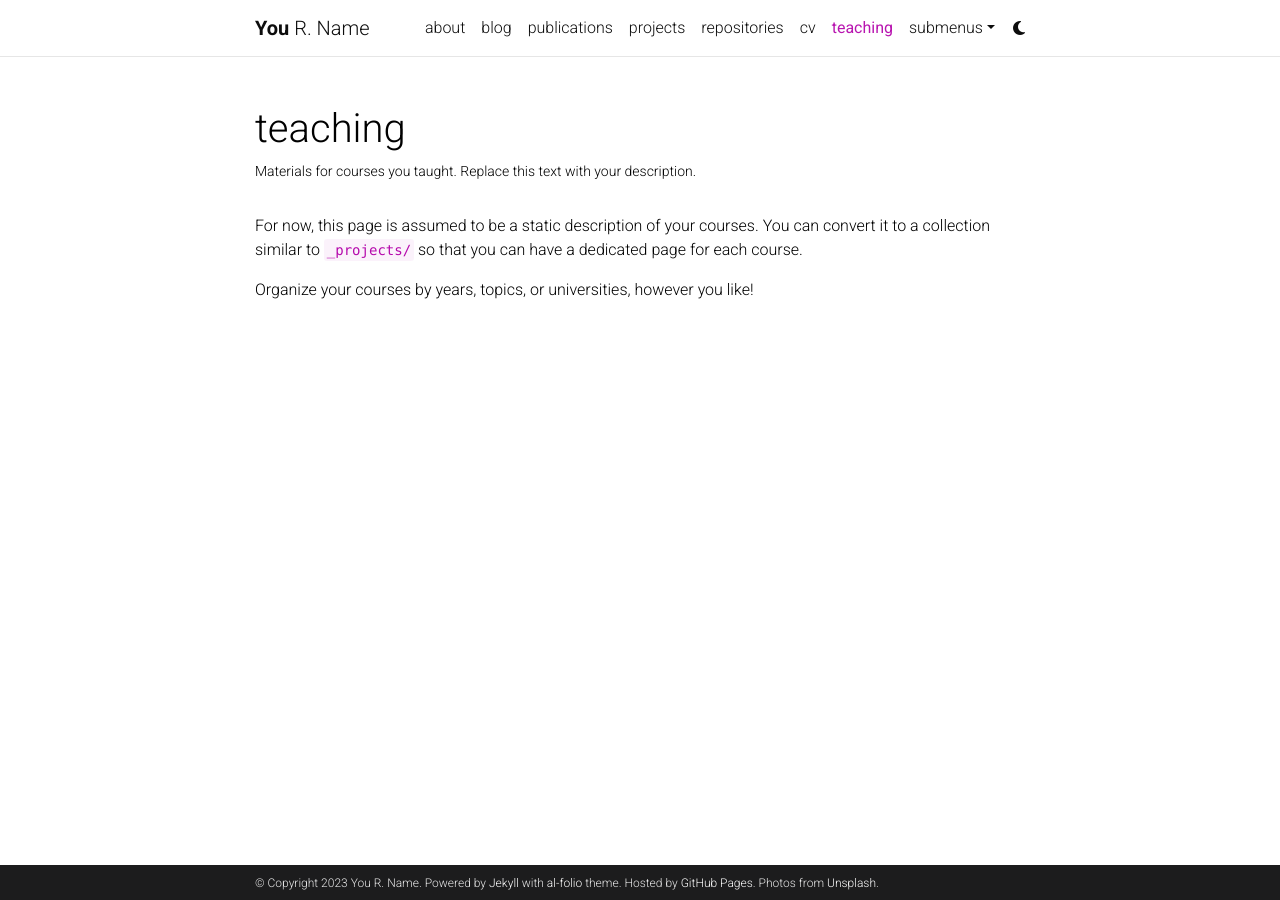
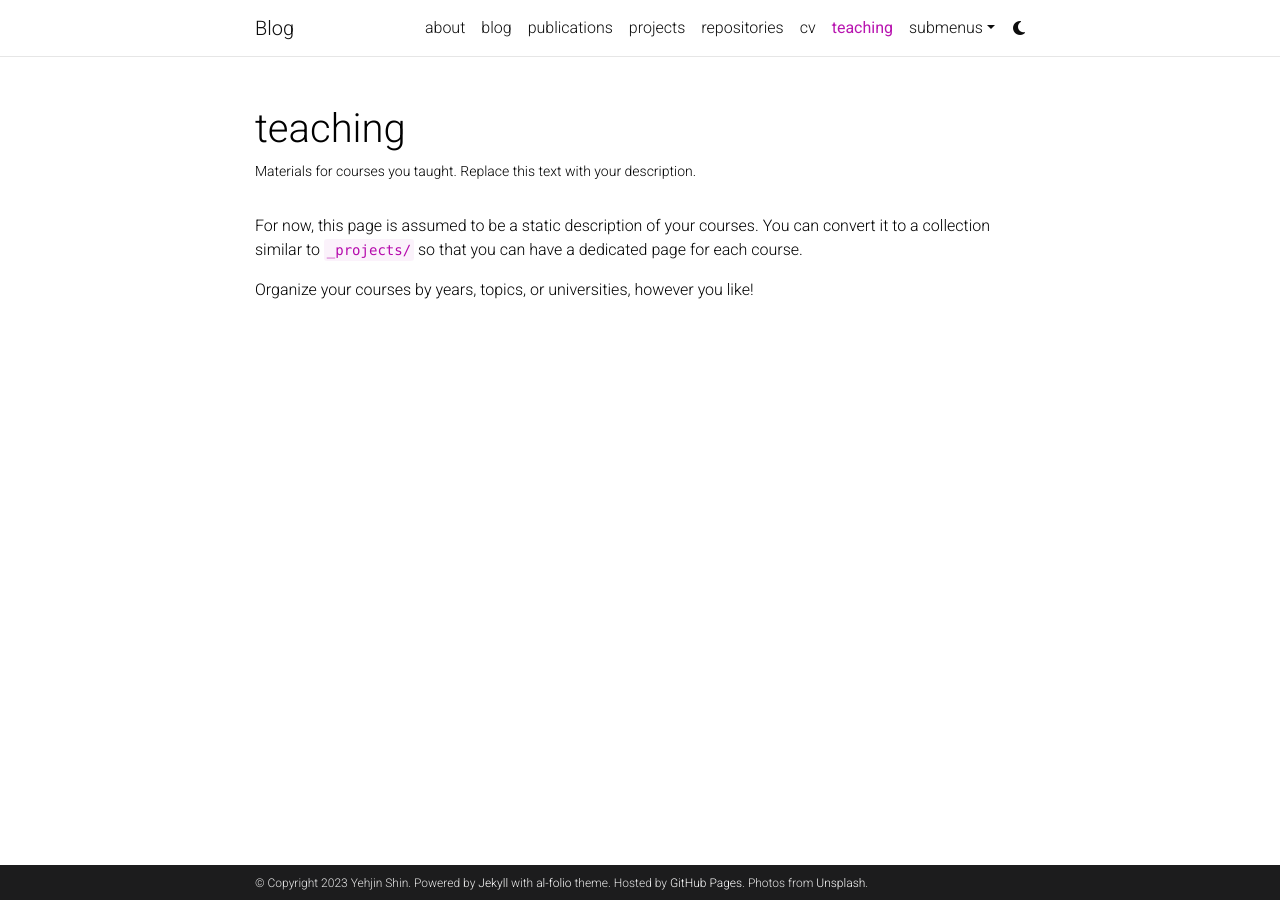
Before and after one commit to yehjin-shin/yehjin-shin.github.io, a Jekyll site: the page built from _pages/teaching.md, in a window 1280 px wide. Built offline with Jekyll 4.4.1, drawn with Linux system fonts in a browser that asks for light colours; comment, search, counter and statistics services are not loaded; a style sheet for code colours, icons or effects is not loaded.

Commit message:
[CHORE] edit config

```diff
--- a/_config.yml
+++ b/_config.yml
@@ -2,11 +2,11 @@
 # Site settings
 # -----------------------------------------------------------------------------
 
-title: blank # the website title (if blank, full name will be used instead)
-first_name: You
-middle_name: R.
-last_name: Name
-email: you@example.com
+title: Blog # the website title (if blank, full name will be used instead)
+first_name: Yehjin
+middle_name:
+last_name: Shin
+email: yehjin.shin@gmail.com
 description: > # the ">" symbol means to ignore newlines until "footer_text:"
   A simple, whitespace theme for academics. Based on [*folio](https://github.com/bogoli/-folio) design.
 footer_text: >
@@ -18,7 +18,7 @@
 lang: en # the language of your site (for example: en, fr, cn, ru, etc.)
 icon: ⚛️  # the emoji used as the favicon (alternatively, provide image name in /assets/img/)
 
-url: https://alshedivat.github.io # the base hostname & protocol for your site
+url: https://yehjin-shin.github.io # the base hostname & protocol for your site
 baseurl: /al-folio # the subpath of your site, e.g. /blog/
 last_updated: false # set to true if you want to display last updated in the footer
 impressum_path:  # set to path to include impressum link in the footer, use the same path as permalink in a page, helps to conform with EU GDPR
```
